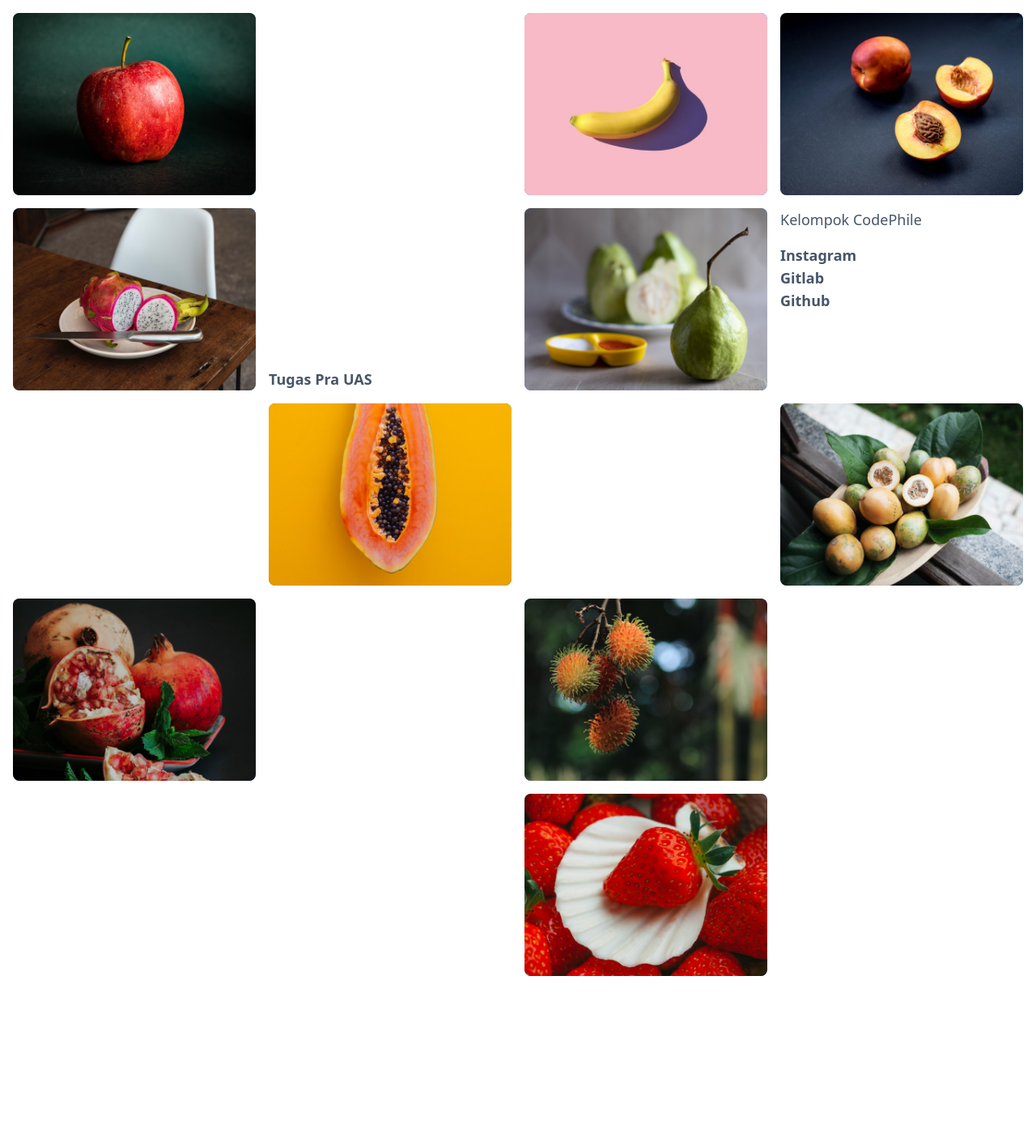
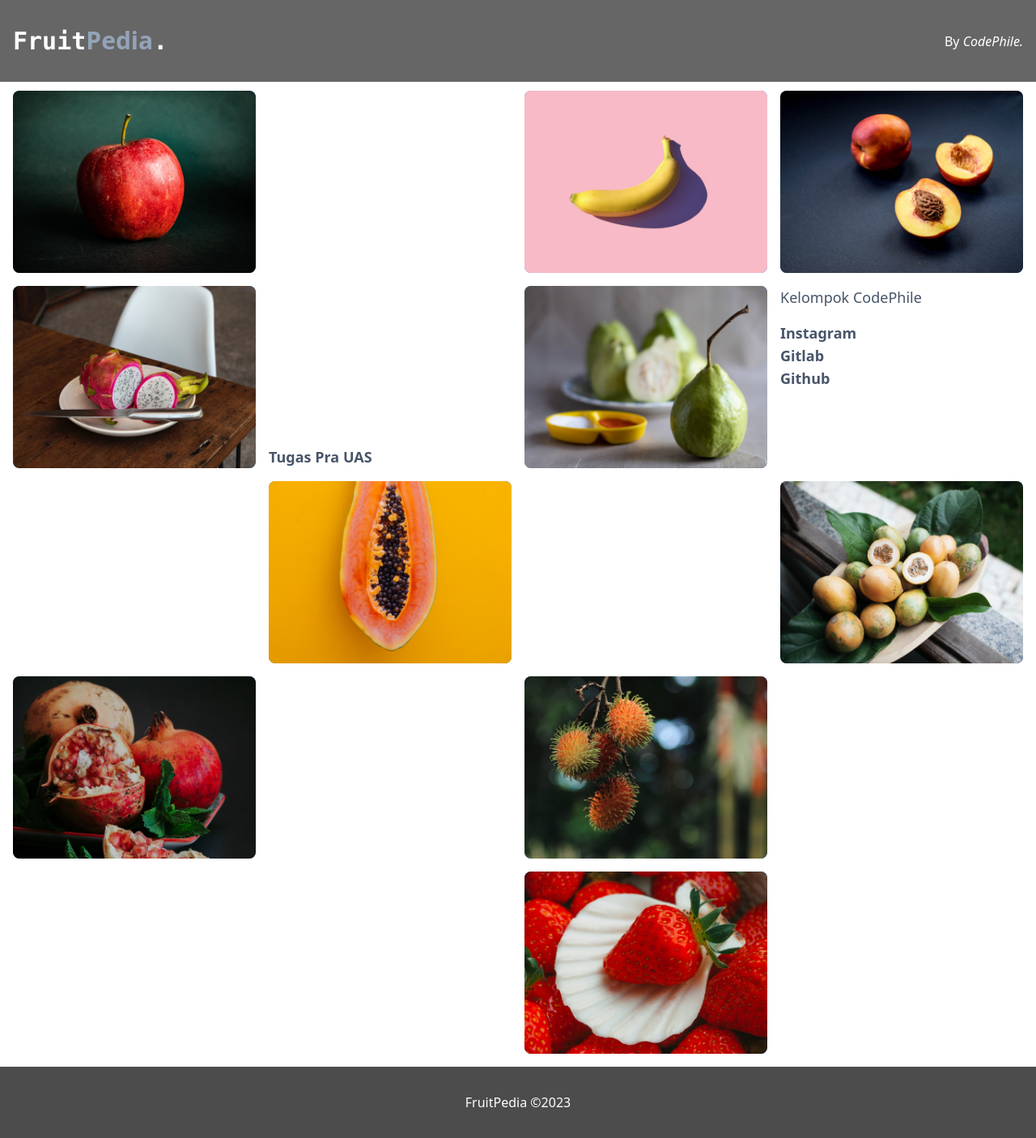
Before and after one commit to ClaysHere/front-end-react, a React (Create React App) app: page / in a window 1280 px wide. Shown: the whole page at 81% size. Before the commit the page ends 1221 px from the top, so only its background shows below. Built offline with nearby package versions, Linux system fonts and the light colour scheme.

Commit message:
Add Navbar and Footer

```diff
--- a/src/App.js
+++ b/src/App.js
@@ -1,7 +1,15 @@
+import Footer from "./components/Footer";
 import FruitData from "./components/FruitData";
+import Navbar from "./components/Navbar";
 
 function App() {
-  return <FruitData />;
+  return (
+    <>
+      <Navbar />
+      <FruitData />
+      <Footer />
+    </>
+  );
 }
 
 export default App;
--- /dev/null
+++ b/src/components/Footer.js
@@ -0,0 +1,9 @@
+const Footer = () => {
+  return (
+    <footer className="flex justify-center items-center py-8 bg-black text-white bg-opacity-70">
+      <p>FruitPedia &copy;2023</p>
+    </footer>
+  );
+};
+
+export default Footer;
--- /dev/null
+++ b/src/components/Navbar.js
@@ -0,0 +1,18 @@
+const Navbar = () => {
+  return (
+    <>
+      <nav className="px-4 py-8 w-full bg-black text-white fixed z-[99999] bg-opacity-60 backdrop-blur-sm flex justify-between items-center">
+        <div className="text-3xl font-semibold font-mono">
+          Fruit
+          <span className="text-slate-400">Pedia</span>.
+        </div>
+        <div>
+          By <span className="italic">CodePhile.</span>
+        </div>
+      </nav>
+      <div className="py-12"></div>
+    </>
+  );
+};
+
+export default Navbar;
```
